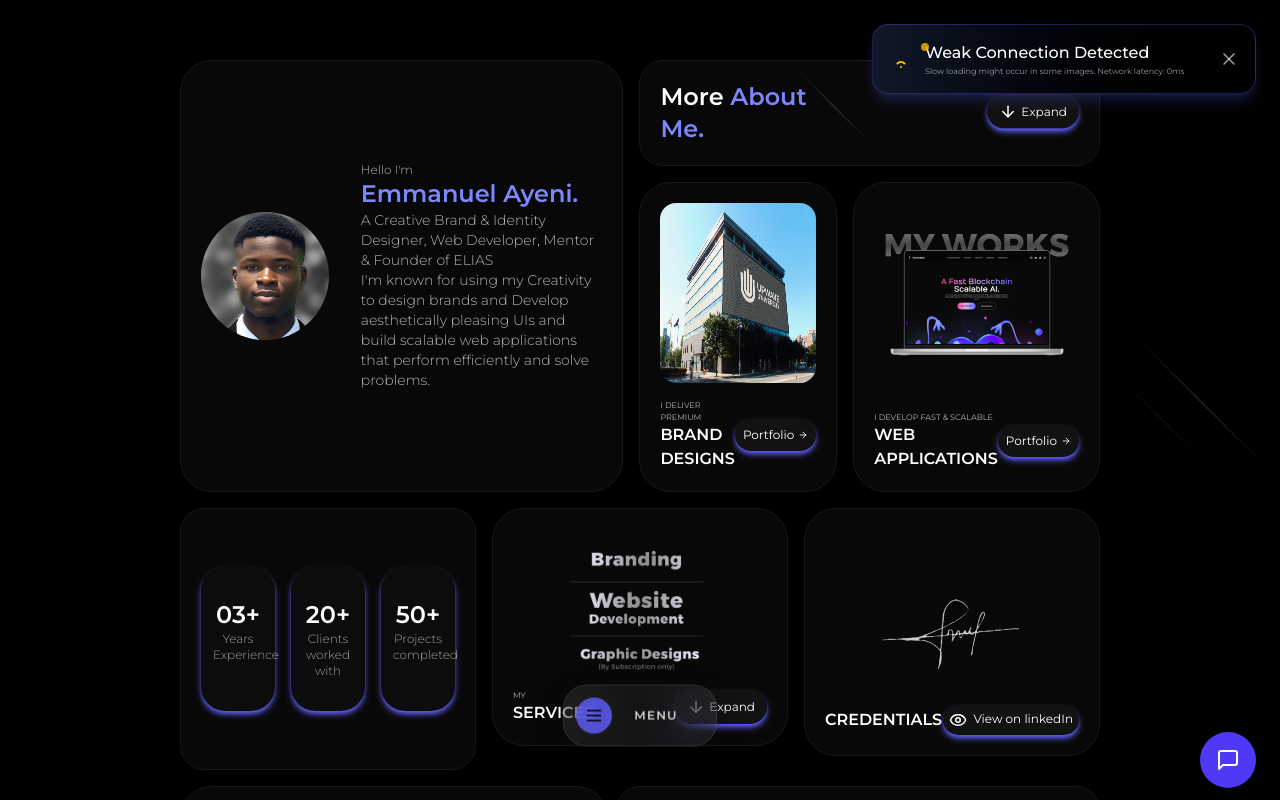
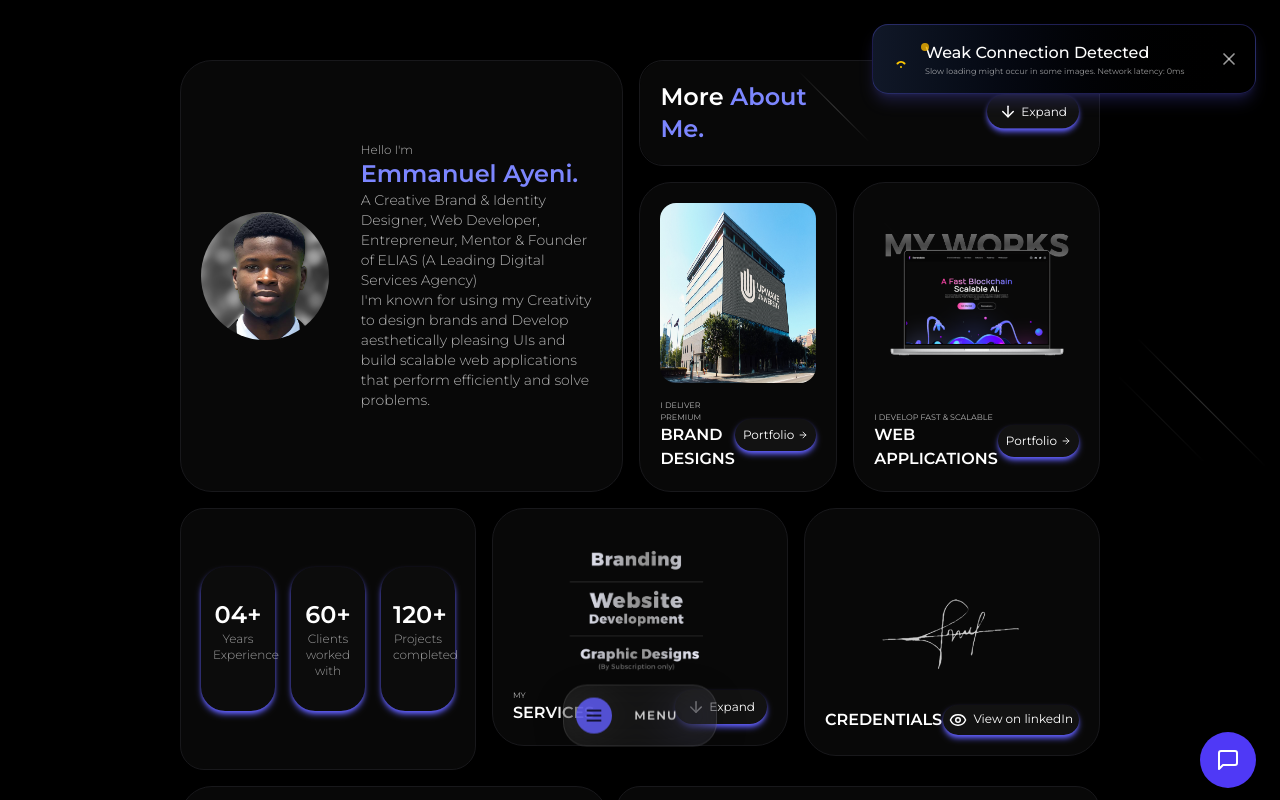
Before and after one commit to emmy-codes01/Emmy, a React (Vite) app: page / in a window 1280 px wide. Shown: the top 800 px of the page. Built offline with nearby package versions, Linux system fonts and the light colour scheme; a web font is replaced by a local one.

Commit message:
Made changes to metrics values

```diff
--- a/src/components/Home.jsx
+++ b/src/components/Home.jsx
@@ -103,7 +103,7 @@ const currentYear = new Date().getFullYear();
   <div className='flex flex-col gap-0.1 lg:text-left reveal'>
     <p className='opacity-70 md:text-xs text-[10px]' style={{fontWeight: '300'}}> Hello I'm</p>
     <p className='font-semibold md:text-2xl text-sm text-indigo-400'>Emmanuel Ayeni.</p>
-    <p className='md:text-sm text-[10px] opacity-70 max-w-xs' style={{fontWeight: '300'}}>A Creative Brand & Identity Designer, Web Developer, Mentor & Founder of ELIAS<span className='hidden lg:block'> I'm known for using my Creativity to design brands and Develop aesthetically pleasing UIs and build scalable web applications that perform efficiently and solve problems.</span></p>
+    <p className='md:text-sm text-[10px] opacity-70 max-w-xs' style={{fontWeight: '300'}}>A Creative Brand & Identity Designer, Web Developer, Entrepreneur, Mentor & Founder of ELIAS (A Leading Digital Services Agency)<span className='hidden lg:block'> I'm known for using my Creativity to design brands and Develop aesthetically pleasing UIs and build scalable web applications that perform efficiently and solve problems.</span></p>
   </div>
 </div>
 
@@ -120,6 +120,10 @@ const currentYear = new Date().getFullYear();
                 {isAboutMeOpen ? <span className='flex items-center px-1 gap-1'><X size={18} /> Collapse</span> : <span className='flex items-center px-1 gap-1'><ArrowDown size={18} /> Expand</span> }
               </a>
             </div>
+
+
+
+
 
             {/* Bottom Sheet Content */}
             {isAboutMeOpen && (
@@ -214,15 +218,15 @@ const currentYear = new Date().getFullYear();
         {/* first */}
         <div className='transition-all hover:shadow-lg hover:shadow-indigo-500/50 reveal flex lg:flex-row flex-col md:grid md:grid-cols-3 items-stretch gap-4 justify-between bg-white/3 border-3xl py-14.5 px-5 rounded-3xl w-full h-full border border-zinc-900'>
   <div className='reveal bg-white/1.5 px-3 py-8 rounded-3xl text-center w-full h-full shadow-md shadow-indigo-500'>
-    <p className='text-3xl md:text-2xl font-semibold'>03+</p>
+    <p className='text-3xl md:text-2xl font-semibold'>04+</p>
     <p className='opacity-60 text-xs text-center' style={{fontWeight: '300'}}>Years <br /> Experience</p>
   </div>
   <div className='reveal bg-white/1.5 px-3 py-8 rounded-3xl text-center w-full shadow-md shadow-indigo-500'>
-    <p className='text-3xl md:text-2xl font-semibold'>20+</p>
+    <p className='text-3xl md:text-2xl font-semibold'>60+</p>
     <p className='opacity-60 text-xs text-center' style={{fontWeight: '300'}}>Clients worked with</p>
   </div>
   <div className='reveal bg-white/1.5 px-3 py-8 rounded-3xl text-center w-full shadow-md shadow-indigo-500'>
-    <p className='text-3xl md:text-2xl font-semibold'>50+</p>
+    <p className='text-3xl md:text-2xl font-semibold'>120+</p>
     <p className='opacity-60 text-xs text-center' style={{fontWeight: '300'}}>Projects completed</p>
   </div>
 </div>
```
